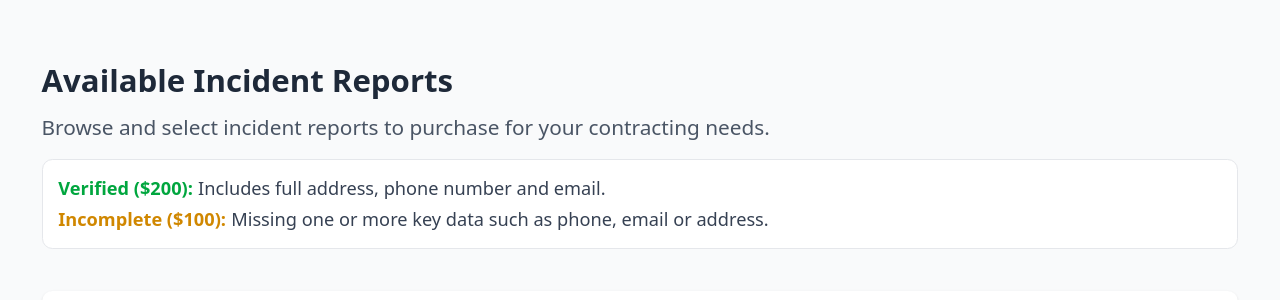
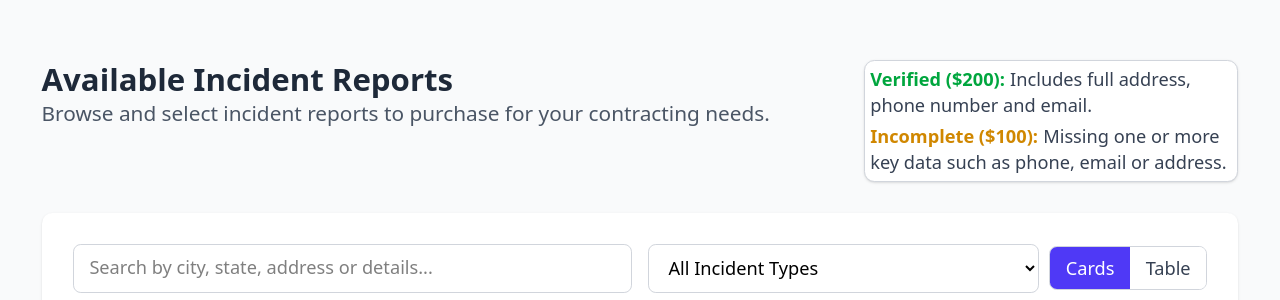
Before and after one commit to Gretwix/Disaster-Match2-Desarrollo, a React (Vite) app: page /HomePage in a window 1280 px wide. Shown: the part 148-448 px from the top of the page. Built offline with nearby package versions, Linux system fonts and the light colour scheme; no server answers.

Commit message:
allen
Pequeña correccion en cuadro de informacion

```diff
--- a/src/components/ui/pages/HomePage.tsx
+++ b/src/components/ui/pages/HomePage.tsx
@@ -175,31 +175,25 @@ export default function HomePage() {
         <div className="max-w-7xl mx-auto px-4 sm:px-6 lg:px-8 py-8">
           <div className="flex flex-col min-h-[calc(100vh-56px-88px)]">
             {/* Título e información */}
-            <div className="mb-8">
-              <h2 className="text-2xl font-semibold text-gray-800 mb-2">
-                Available Incident Reports
-              </h2>
-              <div className="text-gray-600">
-                <p>
-                  Browse and select incident reports to purchase for your
-                  contracting needs.
-                </p>
-                <div className="mt-3 text-sm bg-white border border-gray-200 rounded-lg p-3">
+            <div className="mb-6">
+              <div className="flex flex-col md:flex-row md:items-start gap-0 w-full">
+                <div className="flex-1">
+                  <h2 className="text-2xl font-semibold text-gray-800 mb-0 leading-tight">
+                    Available Incident Reports
+                  </h2>
+                  <p className="text-gray-600 leading-snug mt-0">
+                    Browse and select incident reports to purchase for your
+                    contracting needs.
+                  </p>
+                </div>
+                <div className="w-full md:w-72 max-w-md bg-white border border-gray-300 rounded-lg shadow-sm p-1 text-sm text-gray-700 md:ml-2">
                   <div className="mb-1">
-                    <span className="font-semibold text-green-600">
-                      Verified ($200):
-                    </span>
-                    <span className="ml-1 text-gray-700">
-                      Includes full address, phone number and email.
-                    </span>
+                    <span className="font-semibold text-green-600">Verified ($200):</span>
+                    <span className="ml-1 text-gray-700">Includes full address, phone number and email.</span>
                   </div>
                   <div>
-                    <span className="font-semibold text-yellow-600">
-                      Incomplete ($100):
-                    </span>
-                    <span className="ml-1 text-gray-700">
-                      Missing one or more key data such as phone, email or address.
-                    </span>
+                    <span className="font-semibold text-yellow-600">Incomplete ($100):</span>
+                    <span className="ml-1 text-gray-700">Missing one or more key data such as phone, email or address.</span>
                   </div>
                 </div>
               </div>
```
